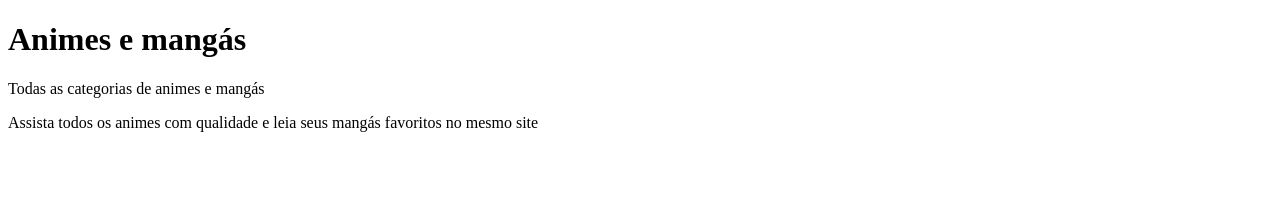
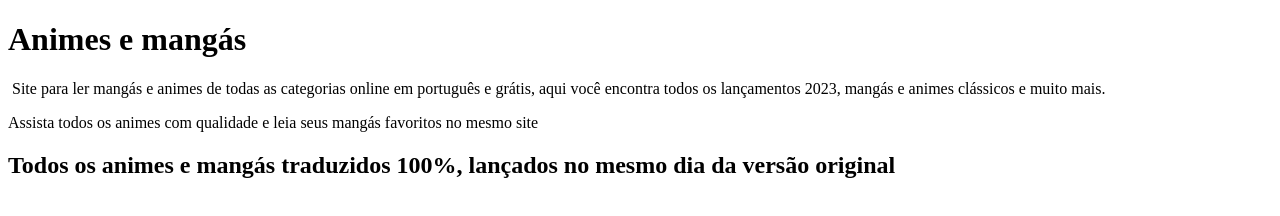
Before and after one commit to goulinhas/minhapaginaweb, a plain HTML site: page index.html in a window 1280 px wide. Drawn offline with Linux system fonts and the light colour scheme.

Commit message:
salvando

```diff
--- a/index.html
+++ b/index.html
@@ -1,6 +1,6 @@
 <!DOCTYPE html>
 
-</html>
+</html lang= "pt-br">
 
     <head>
         <meta charset="UTF-8">
@@ -11,19 +11,27 @@
     </head>
 
 <body>
-<h1>
-<strong>
+    <div class="principal">
+
+<h1 id="titulo1">
     Animes e mangás
-</strong>
 </h1>
+<img id="img1" src=""
+<p class="p1">
+ Site para ler mangás e animes de todas as categorias online em português e grátis, aqui você encontra todos os lançamentos 2023, mangás e animes clássicos e muito mais.
+</p>
 
-<p>
-Todas as categorias de animes e mangás
-<p>
-
-<p>
+<p class="p2">
 Assista todos os animes com qualidade e leia seus mangás favoritos no mesmo site
 </p>
+</div>
+
+<div class="Beneficios">
+    <h2 id="titulo2">
+        Todos os animes e mangás traduzidos 100%, lançados no mesmo dia da versão original
+    </h2>
+</div>
+
 <body>
 
 <html>
```
